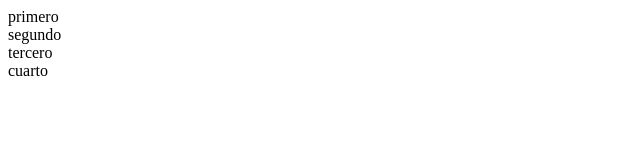
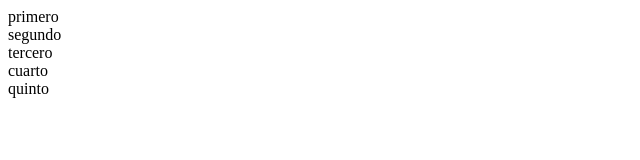
Before and after one commit to samuelga23/CLASE, a plain HTML site: page index.html in a window 1280 px wide. Shown: the full height of the page, 0-640 px from the left. Drawn offline with Linux system fonts and the light colour scheme.

Commit message:
sexto commit

```diff
--- a/index.html
+++ b/index.html
@@ -10,5 +10,6 @@
     <div>segundo</div>
     <div>tercero</div>
     <div>cuarto</div>
+    <div>quinto</div>
 </body>
 </html>
```
